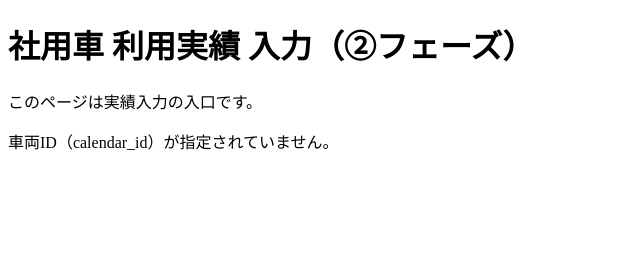
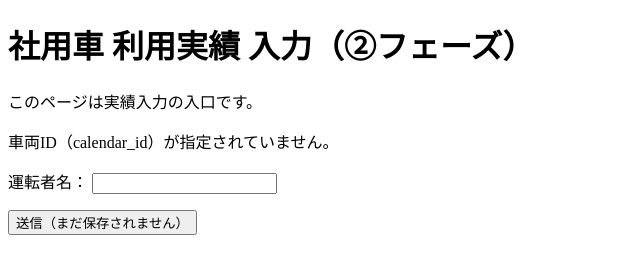
Before and after one commit to maetabiz-byte/vehicle-usage-entry, a plain HTML site: page index.html in a window 1280 px wide. Shown: the whole page, without its empty margins (0-640 px from the left). Drawn offline with Linux system fonts and the light colour scheme.

Commit message:
Update index.html

```diff
--- a/index.html
+++ b/index.html
@@ -8,6 +8,21 @@
   <h1>社用車 利用実績 入力（②フェーズ）</h1>
   <p>このページは実績入力の入口です。</p>
   <p id="vehicle-info"></p>
+  <form id="usage-form">
+    <!-- calendar_id は hidden で保持 -->
+    <input type="hidden" name="calendar_id" id="calendar_id">
+
+    <p>
+      <label>
+        運転者名：
+        <input type="text" name="driver_name">
+      </label>
+    </p>
+
+    <p>
+      <button type="submit">送信（まだ保存されません）</button>
+    </p>
+  </form>
   <script>
     // URLクエリから calendar_id を取得
     const params = new URLSearchParams(window.location.search);
```
